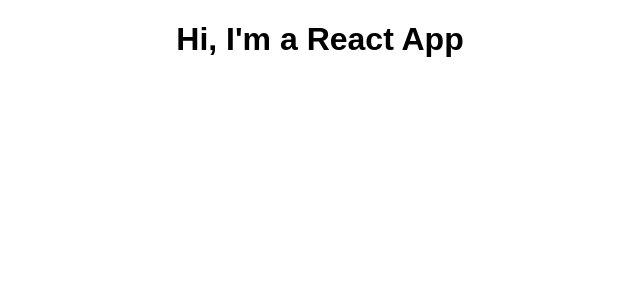
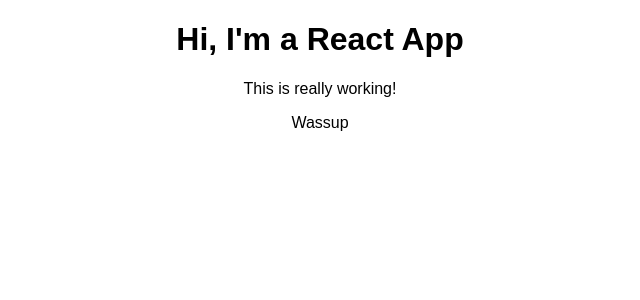
Before and after one commit to ShawnDBerry/React-Project, a React (Create React App) app: page / in a window 1280 px wide. Shown: the top 300 px of the page, without its empty margins (320-960 px from the left). Built offline with nearby package versions, Linux system fonts and the light colour scheme.

Commit message:
just beginning

```diff
--- a/src/App.js
+++ b/src/App.js
@@ -1,13 +1,17 @@
 import React, { Component } from 'react';
 import './App.css';
+import Person from './Person/Person';
 
 class App extends Component {
   render() {
     return (
       <div className="App">
        <h1>Hi, I'm a React App</h1>
+       <p>This is really working!</p>
+       <Person></Person>
       </div>
     );
+    //return React.createElement('div', {className:'App'}, React.createElement('h1', null, 'Hi, I\'m a React App!!!'), )
   }
 }
 
--- /dev/null
+++ b/src/Person/Person.js
@@ -0,0 +1,7 @@
+import React from 'react';
+
+const person = () => {
+    return <p>Wassup</p>
+}
+
+export default person
```
